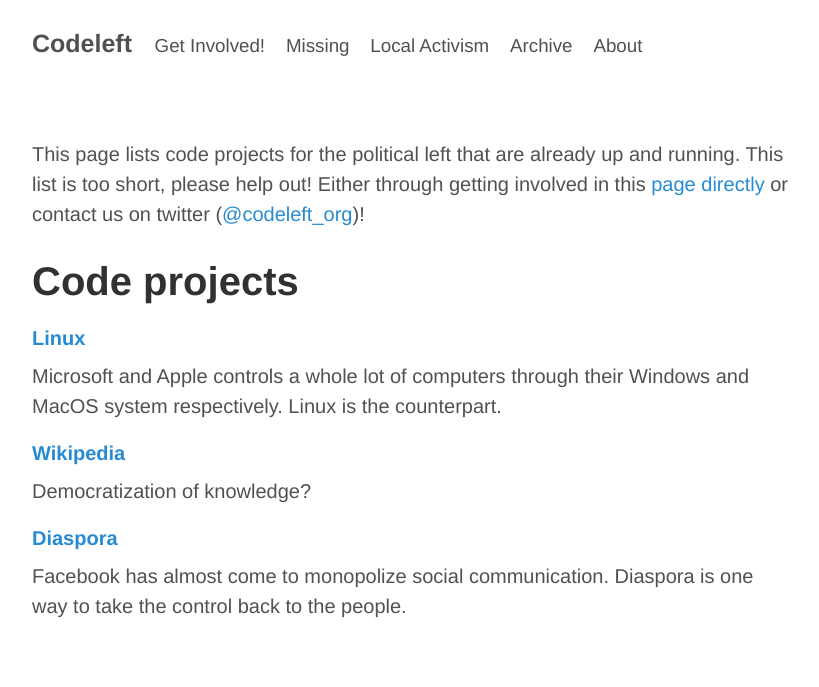
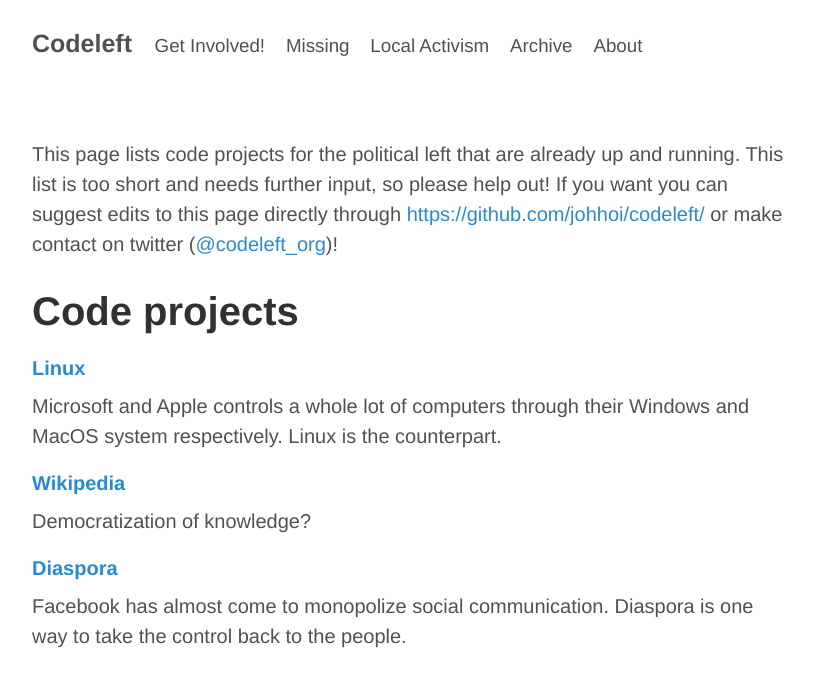
Before and after one commit to johhoi/codeleft, a Jekyll site: the page built from get_involved.md, in a window 1280 px wide. Shown: the top 687 px of the page, without its empty margins (228-1047 px from the left). Built offline with Jekyll 4.4.1, drawn with Linux system fonts in a browser that asks for light colours.

Commit message:
Update get_involved.md

```diff
--- a/get_involved.md
+++ b/get_involved.md
@@ -2,7 +2,7 @@
 layout: default
 title: Get Involved!
 ---
-This page lists code projects for the political left that are already up and running. This list is too short, please help out! Either through getting involved in this [page directly](https://github.com/johhoi/codeleft/) or contact us on twitter ([@codeleft_org](https://twitter.com/Codeleft_org))!
+This page lists code projects for the political left that are already up and running. This list is too short and needs further input, so please help out! If you want you can suggest edits to this page directly through [https://github.com/johhoi/codeleft/](https://github.com/johhoi/codeleft/) or make contact on twitter ([@codeleft_org](https://twitter.com/Codeleft_org))!
 
 # Code projects
 #### [Linux](https://en.wikipedia.org/wiki/Linux)
```
